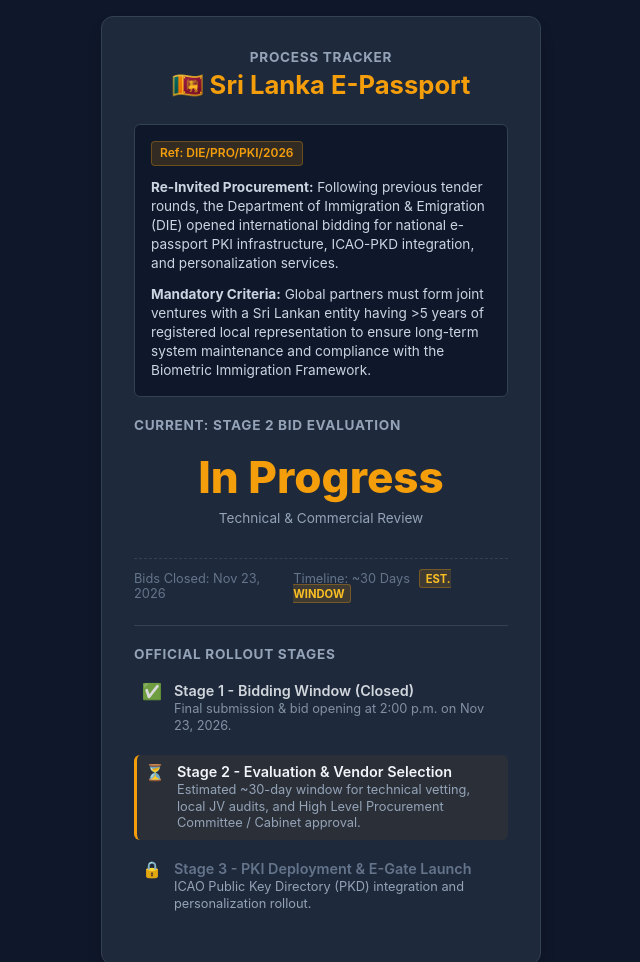
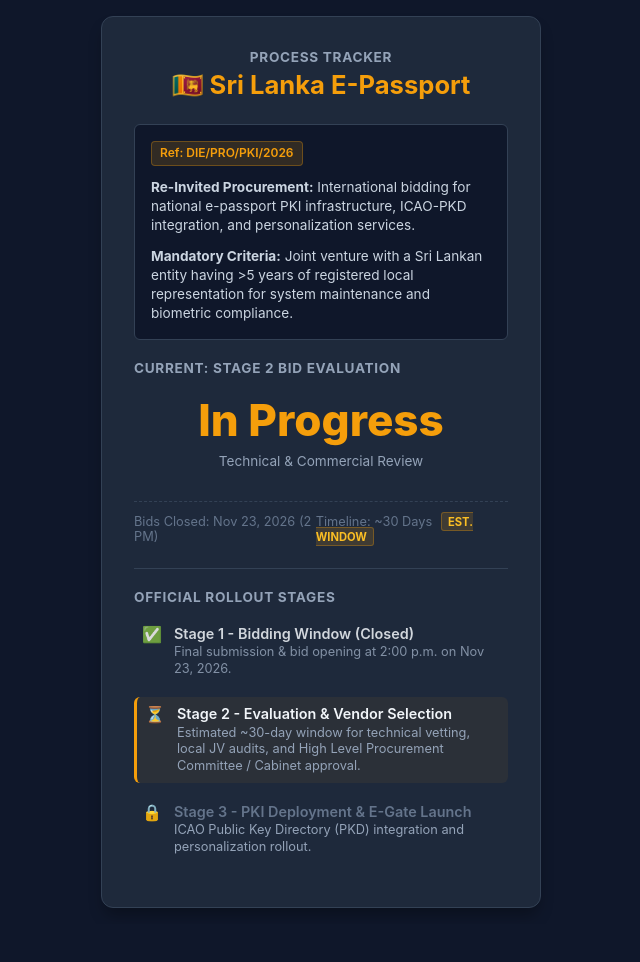
Before and after one commit to ZephyrCloudNine/sl-passport-infomatics, a plain HTML site: page index.html in a window 1280 px wide. Shown: the top 962 px of the page, without its empty margins (319-959 px from the left). After the commit the page ends 924 px from the top, so only its background shows below. Drawn offline with Linux system fonts and the light colour scheme.

Commit message:
Update procurement details and HTML structure

```diff
--- a/index.html
+++ b/index.html
@@ -176,18 +176,18 @@
 
     <div class="intro-box">
         <span class="badge">Ref: DIE/PRO/PKI/2026</span>
-        <p><strong>Re-Invited Procurement:</strong> Following previous tender rounds, the Department of Immigration &amp; Emigration (DIE) opened international bidding for national e-passport PKI infrastructure, ICAO-PKD integration, and personalization services.</p>
-        <p><strong>Mandatory Criteria:</strong> Global partners must form joint ventures with a Sri Lankan entity having &gt;5 years of registered local representation to ensure long-term system maintenance and compliance with the Biometric Immigration Framework.</p>
+        <p><strong>Re-Invited Procurement:</strong> International bidding for national e-passport PKI infrastructure, ICAO-PKD integration, and personalization services.</p>
+        <p><strong>Mandatory Criteria:</strong> Joint venture with a Sri Lankan entity having &gt;5 years of registered local representation for system maintenance and biometric compliance.</p>
     </div>
 
-    <h2>Current: Stage 2 Bid Evaluation</h2>
+    <h2 id="current-stage-title">Current: Stage 2 Bid Evaluation</h2>
     <div class="status-box-wrapper">
-        <div class="status-text">In Progress</div>
-        <div class="status-sub">Technical &amp; Commercial Review</div>
+        <div class="status-text" id="status-main">In Progress</div>
+        <div class="status-sub" id="status-sub">Technical &amp; Commercial Review</div>
     </div>
 
     <div class="date-label">
-        <span>Bids Closed: Nov 23, 2026</span>
+        <span>Bids Closed: Nov 23, 2026 (2 PM)</span>
         <span>Timeline: ~30 Days <span class="est-tag">Est. Window</span></span>
     </div>
 
@@ -195,16 +195,16 @@
     <div class="roadmap">
         <div class="roadmap-title">OFFICIAL ROLLOUT STAGES</div>
 
-        <div class="stage completed">
-            <span class="status-icon">✅</span>
+        <div class="stage completed" id="stage1-box">
+            <span class="status-icon" id="stage1-icon">✅</span>
             <div class="stage-details">
                 <span class="stage-title">Stage 1 - Bidding Window (Closed)</span>
                 <span class="stage-desc">Final submission &amp; bid opening at 2:00 p.m. on Nov 23, 2026.</span>
             </div>
         </div>
 
-        <div class="stage active">
-            <span class="status-icon">⏳</span>
+        <div class="stage active" id="stage2-box">
+            <span class="status-icon" id="stage2-icon">⏳</span>
             <div class="stage-details">
                 <span class="stage-title">Stage 2 - Evaluation &amp; Vendor Selection</span>
                 <span class="stage-desc">Estimated ~30-day window for technical vetting, local JV audits, and High Level Procurement Committee / Cabinet approval.</span>
@@ -221,5 +221,29 @@
     </div>
 </div>
 
+<script>
+    function updateTrackerState() {
+        // Cutoff: Nov 23, 2026 at 14:00 IST/SLT (UTC+5:30 -> 08:30 UTC)
+        var cutoffTime = Date.UTC(2026, 10, 23, 8, 30, 0);
+        var nowTime = new Date().getTime();
+
+        if (nowTime >= cutoffTime) {
+            document.getElementById("current-stage-title").innerText = "Current: Stage 2 Bid Evaluation";
+            document.getElementById("status-main").innerText = "In Progress";
+            document.getElementById("status-sub").innerText = "Technical & Commercial Review";
+
+            var s1 = document.getElementById("stage1-box");
+            s1.className = "stage completed";
+            document.getElementById("stage1-icon").innerText = "✅";
+
+            var s2 = document.getElementById("stage2-box");
+            s2.className = "stage active";
+            document.getElementById("stage2-icon").innerText = "⏳";
+        }
+    }
+
+    updateTrackerState();
+</script>
+
 </body>
 </html>
```
